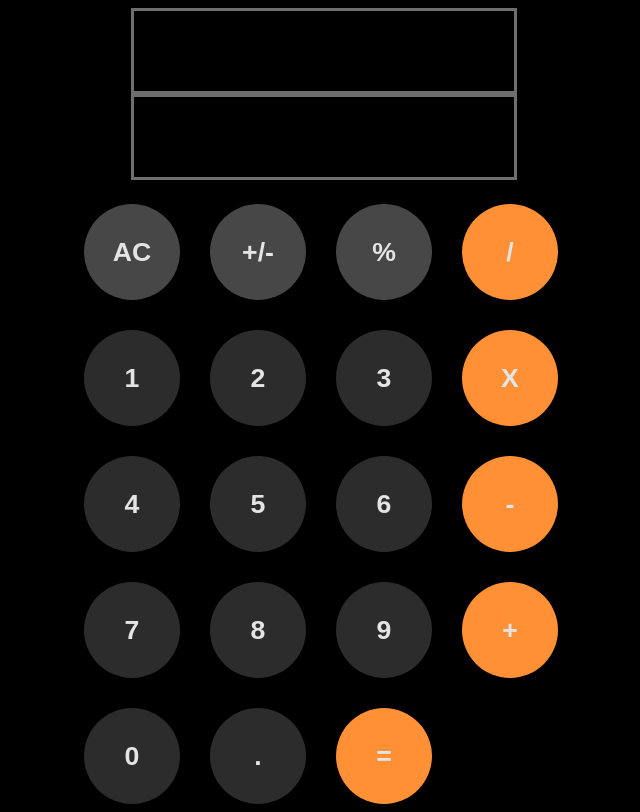
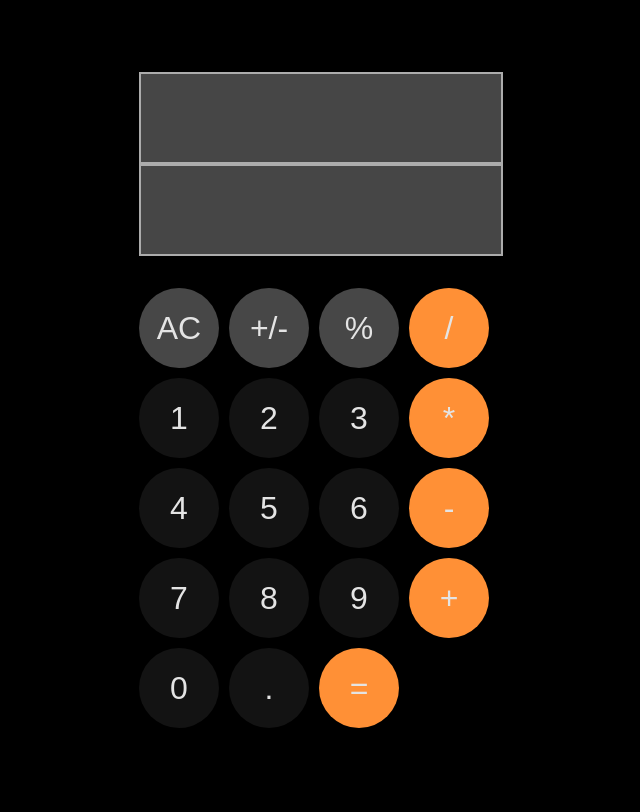
Before and after one commit to JohnTatlonghari/CSC317, a plain HTML site: page assignments/assignment-4/index.html in a window 1280 px wide. Shown: the whole page, without its empty margins (319-959 px from the left). Drawn offline with Linux system fonts and the light colour scheme.

Commit message:
Functionality implemented. More error checking for edge cases is needed

```diff
--- a/assignments/assignment-4/functionality.js
+++ b/assignments/assignment-4/functionality.js
@@ -0,0 +1,41 @@
+const display1 = document.getElementById("display-1");
+const display2 = document.getElementById("display-2");
+
+let prevInput;
+let inputIsOperator = false;
+let prevInputIsOperator = false;
+function appendToDisplay(input) {
+
+    inputIsOperator = (input === '/') || (input === 'X') ||  (input === '+') || (input === '-') || (input === '.') || (input === '%');
+    prevInputIsOperator = (prevInput === '/') || (prevInput === 'X') ||  (prevInput === '+') || (prevInput === '-') || (prevInput === '.') || (prevInput === '%');
+
+    if (inputIsOperator && prevInputIsOperator) {
+        inputIsOperator = false;
+        prevInputIsOperator = false;
+        return;
+    }
+
+    display2.value += input;
+    prevInput = input;
+
+    }
+
+function calculate() {
+    try {
+    display2.value = eval(display2.value);
+    display1.value = display2.value;
+    }
+
+    catch (error) {
+        display2.value = "error";
+    }
+}
+
+function clearDisplay() {
+    display2.value = "";
+    display1.value = "";
+}
+
+function negate() {
+    display2.value = -eval(display2.value);
+}
--- a/assignments/assignment-4/index.html
+++ b/assignments/assignment-4/index.html
@@ -6,84 +6,43 @@
    <meta name="description" content="Calculator Project">
    <meta name="keywords" content="calculator, ios calculator">
    <meta name="author" content="John Tatlonghari">
-    <!-- TODO Change ICON -->
-   <link rel="icon" type="image/x-icon" href="images/w-icon.png">
    <link rel="stylesheet" href="style.css">
-    <title>JavaScript Calculator</title>
+   <title>JavaScript Calculator</title>
 </head>
 <body>
 <main>
-    <div id="input-display">
-        <div id="input-buffer">
-        </div>
-    </div>
-    <div id="output-display">
-        <div id="output-buffer">
 
-        </div>
-    </div>
+    <input id="display-1" readonly>
+    <input id="display-2" readonly>
+
     <div id="button-container">
 
-        <button id="AC" type="submit">
-            <h1>AC</h1>
-        </button>
-        <button id="plusminus" type="submit">
-            <h1>+/-</h1>
-        </button>
-        <button id="mod" type="submit">
-            <h1>%</h1>
-        </button>
-        <button id="division" type="submit">
-            <h1>/</h1>
-        </button>
-        <button id="1" type="submit">
-            <h1>1</h1>
-        </button>
-        <button id="2" type="submit">
-            <h1>2</h1>
-        </button>
-        <button id="3" type="submit">
-            <h1>3</h1>
-        </button>
-        <button id="multiplication" type="submit">
-            <h1>X</h1>
-        </button>
-        <button id="4" type="submit">
-            <h1>4</h1>
-        </button>
-        <button id="5" type="submit">
-            <h1>5</h1>
-        </button>
-        <button id="6" type="submit">
-            <h1>6</h1>
-        </button>
-        <button id="subtraction" type="submit">
-            <h1>-</h1>
-        </button>
-        <button id="7" type="submit">
-            <h1>7</h1>
-        </button>
-        <button id="8" type="submit">
-            <h1>8</h1>
-        </button>
-        <button id="9" type="submit">
-            <h1>9</h1>
-        </button>
-        <button id="addition" type="submit">
-            <h1>+</h1>
-        </button>
-        <button id="0" type="submit">
-            <h1>0</h1>
-        </button>
-        <button id="decimal" type="submit">
-            <h1>.</h1>
-        </button>
-        <button id="equals" type="submit">
-            <h1>=</h1>
-        </button>
+        <button id="AC" class="util-op" onclick="clearDisplay()">AC</button>
+        <button id="plusminus" class="util-op" onclick="negate()">+/-</button>
+        <button id="mod" class="util-op" onclick="appendToDisplay('%')">%</button>
+        <button id="division" class="main-op" onclick="appendToDisplay('/')">/</button>
+
+        <button id="1" class="numbers" onclick="appendToDisplay('1')">1</button>
+        <button id="2" class="numbers"  onclick="appendToDisplay('2')">2 </button>
+        <button id="3" class="numbers"  onclick="appendToDisplay('3')">3</button>
+        <button id="multiplication" class="main-op" onclick="appendToDisplay('*')"> * </button>
+
+        <button id="4"  class="numbers" onclick="appendToDisplay('4')">4</button>
+        <button id="5"  class="numbers" onclick="appendToDisplay('5')"> 5 </button>
+        <button id="6" class="numbers"  onclick="appendToDisplay('6')"> 6 </button>
+        <button id="subtraction" class="main-op" onclick="appendToDisplay('-')"> - </button>
+
+        <button id="7" class="numbers" onclick="appendToDisplay('7')"> 7 </button>
+        <button id="8" class="numbers" onclick="appendToDisplay('8')"> 8 </button>
+        <button id="9" class="numbers" onclick="appendToDisplay('9')"> 9 </button>
+        <button id="addition" class="main-op" onclick="appendToDisplay('+')"> + </button>
+
+        <button id="0" class="numbers" onclick="appendToDisplay('0')"> 0 </button>
+        <button id="decimal" class="numbers" onclick="appendToDisplay('.')"> . </button>
+        <button id="equals" class="main-op" onclick="calculate()"> = </button>
+
     </div>
-
-
+    <script src="functionality.js"></script>
 </main>
 </body>
 </html>
--- a/assignments/assignment-4/style.css
+++ b/assignments/assignment-4/style.css
@@ -1,69 +1,87 @@
+:root {
+    --std-font: 2rem;
 
-#input-display, #output-display {
-    display: flex;
-    flex-direction: row-reverse;
-    border-color: rgb(110, 110, 110);
+
+}
+
+body {
+    justify-content: center;
+    align-items: center;
+    margin: 0;
+    display:flex;
+    height: 100vh;
+}
+
+#display-1, #display-2 {
+    display:block;
+    background-color: #464646;
+    border-color: rgb(172, 172, 172);
     border-style:solid;
-    height: 80px;
-    width: 30%;
-    margin-left: 35%;
-    margin-right: 35%;
+    height: 3rem;
+    max-width: 600px;
+    width: 320px;
+    overflow: hidden;
+    padding: 20px;
+    color: white;
+    font-size: var(--std-font);
+
 }
 
 
 #button-container {
-    margin-left: 35%;
-    margin-right: 35%;
     display: grid;
-    grid-template-columns: auto auto auto auto;
-    grid-template-rows: auto auto auto auto auto;
-    column-gap: 30px;
-    row-gap: 30px;
-    justify-content: center;
-    align-items: center;
-    margin-top: 1.5rem;
+    height:fit-content;
+    width: fit-content;
+    grid-template-columns: repeat(4,1fr);
+    grid-template-rows: repeat(5,1fr);
+    gap: 10px;
+    margin-top: 2rem;
 }
 
 button {
     margin: 0;
     padding: 0;
     border: 0;
-    width: 6rem;
-    height: 6rem;
+    width: 5rem;
+    height: 5rem;
     border-radius: 50%;
     color:#e4e4e4;
-    background-color: #2c2c2c;
+    font-size: var(--std-font);
 }
 
-#AC, #plusminus, #mod {
+.util-op {
     background-color: #474747;
 }
 
-#AC:hover, #plusminus:hover, #mod:hover {
+.util-op:hover {
     background-color: #7a7a7a;
 }
-#AC:active, #plusminus:active, #mod:active {
+.util-op:active {
     background-color: #7a7a7a7a;
 }
 
-#division,#multiplication,#addition,#subtraction,#equals {
+.main-op {
     background-color:#ff9036;
 }
 
-#division:hover,#multiplication:hover,#addition:hover,#subtraction:hover, #equals:hover {
+.main-op:hover {
     background-color:#ffa053;
 }
 
-#division:active,#multiplication:active,#addition:active,#subtraction:active, #equals:active {
+.main-op:active {
     background-color:#ffa05369;
 }
 
-button:hover {
-    background-color: rgba(139, 139, 139, 0.664)
+.numbers {
+    background-color: rgba(71, 71, 71, 0.267)
 }
 
-button:active {
-    background-color: rgba(100, 100, 100, 0.267)
+.numbers:hover {
+    background-color: rgba(139, 139, 139, 0.664);
+}
+
+.numbers:active {
+    background-color: rgba(100, 100, 100, 0.267);
 }
 
 body {
```
Also changed, not shown: assignments/assignment-4/Notes and ideas.txt.
